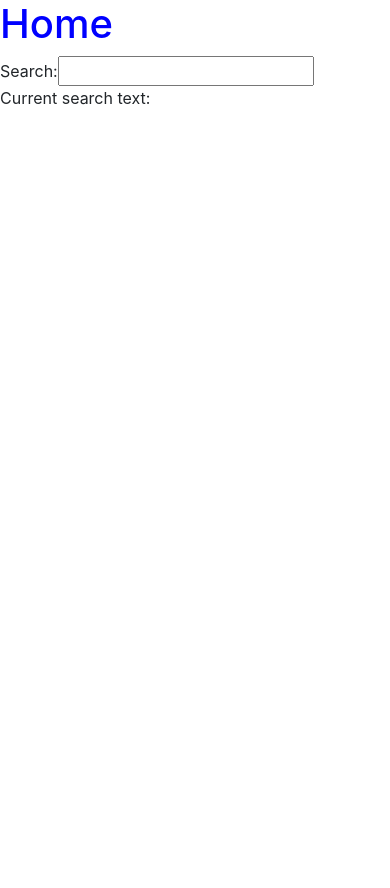
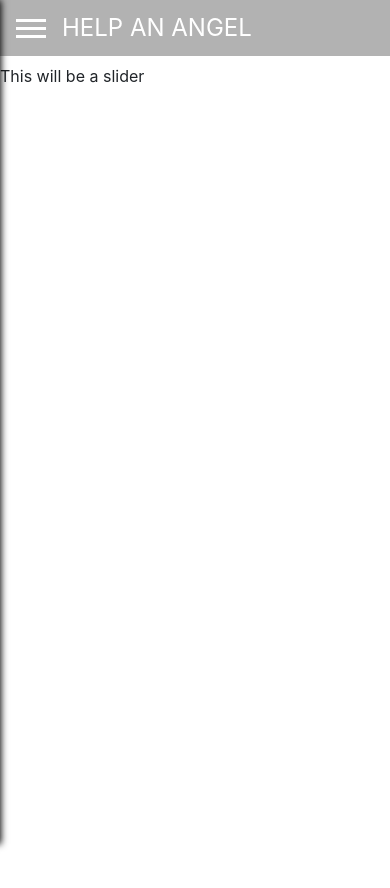
Before and after one commit to gris1986/continuehelpanangel, a React (Create React App) app: page / in a window 390 px wide. Shown: the top 888 px of the page. Before the commit the page ends 844 px from the top, so only its background shows below. Built offline with nearby package versions, Linux system fonts and the light colour scheme.

Commit message:
Adding mobile responsive navigation and toolbar nav

```diff
--- a/package.json
+++ b/package.json
@@ -11,7 +11,8 @@
     "react": "^16.12.0",
     "react-dom": "^16.12.0",
     "react-router-dom": "^5.1.2",
-    "react-scripts": "3.3.0"
+    "react-scripts": "3.3.0",
+    "react-search-field": "^1.0.0"
   },
   "scripts": {
     "start": "react-scripts start",
--- a/src/App.jsx
+++ b/src/App.jsx
@@ -1,4 +1,5 @@
-import React from 'react';
+import React, { Component } from 'react';
+
 import {
   BrowserRouter as Router,
   Route,
@@ -9,14 +10,48 @@ import 'jquery/dist/jquery.min';
 import 'bootstrap/dist/js/bootstrap.bundle.min';
 import Home from './containers/Home/Home';
 import About from './components/About/About';
+import Toolbar from './components/Toolbar/Toolbar';
+import BurgerNav from './components/BurgerNav/BurgerNav';
+import Backdrop from './components/Backdrop/Backdrop';
 
-function App() {
+class App extends Component {
+  state = {
+    burgerNavOpen: false,
+  };
+
+  burgerClickHandler = () => {
+    this.setState((prevState) => {
+      return { burgerNavOpen: !prevState.burgerNavOpen };
+    });
+  };
+
+  backdropClickHandler = () => {
+    this.setState({burgerNavOpen: false});
+  };
+
+  render() {
+    let backdrop;
+
+
+    if (this.state.burgerNavOpen) {
+      backdrop = <Backdrop click={this.backdropClickHandler} />;
+    }
     return (
+      <div style={{ height: '100%' }}>
+        <Toolbar burgerClickHandler={this.burgerClickHandler}>
           <Router>
             <Route path="/" exact component={Home} />
             <Route path="/about" exact component={About} />
           </Router>
+        </Toolbar>
+        <BurgerNav show={this.state.burgerNavOpen} />
+        {backdrop}
+        <main style={{ marginTop: '64px' }}>
+          <p>This will be a slider</p>
+        </main>
+      </div>
     );
+  }
 }
 
 export default App;
--- /dev/null
+++ b/src/components/Backdrop/Backdrop.css
@@ -0,0 +1,9 @@
+.backdrop {
+    position: fixed;
+    width: 100%;
+    height: 100%;
+    top: 0;
+    left: 0;
+    background: rgba(0,0,0,0.3);
+    z-index: 100;
+}
--- /dev/null
+++ b/src/components/Backdrop/Backdrop.jsx
@@ -0,0 +1,9 @@
+import React from 'react';
+
+import './Backdrop.css';
+
+const backdrop = (props) => (
+  <div className="backdrop" onClick={props.click}/>
+);
+
+export default backdrop;
--- /dev/null
+++ b/src/components/BurgerNav/BurgerNav.css
@@ -0,0 +1,46 @@
+.burger_nav {
+    height: 100%;
+    background: white;
+    box-shadow: 1px 0px 7px rgba(0, 0, 0.5);
+    position: fixed;
+    top: 0;
+    left: 0;
+    width: 70%;
+    max-width: 400px;
+    z-index: 200;
+    transform: translateX(-100%);
+    transition: transform 0.3s ease-out;
+}
+
+.burger_nav.open{
+    transform: translatex(0);
+}
+
+.burger_nav ul {
+    height: 100%;
+    list-style:none;
+    display: flex;
+    flex-direction: column;
+    justify-content: center;
+}
+
+.burger_nav li {
+    margin: 0.5rem 0;
+}
+
+.burger_nav a {
+    color: #563f46;
+    text-decoration: none;
+    font-size: 1.2rem;
+}
+
+.burger_nav a:hover,
+.burger_nav a:active {
+    color: #ffef96;
+}
+
+@media (min-width: 769px) {
+    .burger_nav {
+        display: none;
+    }
+}
--- /dev/null
+++ b/src/components/BurgerNav/BurgerNav.jsx
@@ -0,0 +1,20 @@
+import React from 'react';
+
+import './BurgerNav.css';
+
+const burgerNav = (props) => {
+  let burgerClasses = 'burger_nav';
+  if (props.show) {
+    burgerClasses = 'burger_nav open';
+  }
+  return (
+    <nav className={burgerClasses}>
+      <ul>
+        <li><a href="/">Sponsor a pet</a></li>
+        <li><a href="/">About</a></li>
+      </ul>
+    </nav>
+  );
+};
+
+export default burgerNav;
--- /dev/null
+++ b/src/components/BurgerNav/BurgerNavButton.css
@@ -0,0 +1,22 @@
+.burger_button {
+    display: flex;
+    flex-direction: column;
+    justify-content: space-around;
+    height: 24px;
+    width: 30px;
+    background: transparent;
+    border: none;
+    cursor: pointer;
+    padding: 0;
+    box-sizing: border-box;
+}
+
+.burger_button:focus {
+    outline:none;
+}
+
+.burger_button_line {
+    width: 30px;
+    height: 3px;
+    background: white;
+}
--- /dev/null
+++ b/src/components/BurgerNav/BurgerNavButton.jsx
@@ -0,0 +1,13 @@
+import React from 'react';
+
+import './BurgerNavButton.css';
+
+const burgerNavButton = props => (
+  <button className="burger_button" onClick={props.click}>
+    <div className="burger_button_line" />
+    <div className="burger_button_line" />
+    <div className="burger_button_line" />
+  </button>
+);
+
+export default burgerNavButton;
--- /dev/null
+++ b/src/components/Toolbar/Toolbar.css
@@ -0,0 +1,67 @@
+.toolbar {
+    position: fixed;
+    top: 0;
+    left: 0;
+    width: 100%;
+    background: #b2b2b2;
+    height: 56px;
+
+}
+
+.toolbar_navigation {
+    display: flex;
+    height: 100%;
+    align-items: center;
+    padding: 0 1rem;
+}
+
+.toolbar_logo {
+    margin-left: 1rem;
+}
+
+.toolbar_logo a {
+    color: white;
+    text-decoration: none;
+    font-size: 1.5rem;
+}
+
+.space_nav {
+    flex: 1;
+}
+
+.toolbar_navigation_item ul {
+    list-style: none;
+    margin: 0;
+    padding: 0;
+    display: flex;
+}
+
+.toolbar_navigation_item li{
+    padding: 0 0.5rem;
+}
+
+.toolbar_navigation_item a {
+    color: white;
+    text-decoration: none;
+}
+
+.toolbar_navigation_item a:hover,
+.toolbar_navigation_item a:active {
+    color: #ffef96;
+}
+
+@media (max-width: 768px) {
+    .toolbar_navigation_item {
+        display: none;
+    }
+}
+
+@media (min-width: 769px) {
+    .toolbar_burger_button {
+        display: none;
+    }
+
+    .toolbar_logo {
+        margin-left: 0;
+    }
+}
--- /dev/null
+++ b/src/components/Toolbar/Toolbar.jsx
@@ -0,0 +1,24 @@
+import React from 'react';
+
+import BurgerNavButton from '../BurgerNav/BurgerNavButton';
+import './Toolbar.css';
+
+const toolbar = props => (
+  <header className="toolbar">
+    <nav className="toolbar_navigation">
+      <div className="toolbar_burger_button">
+        <BurgerNavButton click={props.burgerClickHandler} />
+      </div>
+      <div className="toolbar_logo"><a href="/">HELP AN ANGEL</a></div>
+      <div className="space_nav" />
+      <div className="toolbar_navigation_item">
+        <ul>
+          <li><a href="/sponsor">Sponsor a pet</a></li>
+          <li><a href="/about">About</a></li>
+        </ul>
+      </div>
+    </nav>
+  </header>
+);
+
+export default toolbar;
--- a/src/index.css
+++ b/src/index.css
@@ -1,3 +1,7 @@
+html {
+  height: 100%;
+}
+
 body {
   margin: 0;
   font-family: -apple-system, BlinkMacSystemFont, 'Segoe UI', 'Roboto', 'Oxygen',
@@ -5,6 +9,7 @@ body {
     sans-serif;
   -webkit-font-smoothing: antialiased;
   -moz-osx-font-smoothing: grayscale;
+  height: 100%;
 }
 
 code {
```
Also changed, not shown: 1 other file (tests, documents, lock files or other folders). Lines whose indentation alone changed are shown as unchanged.
